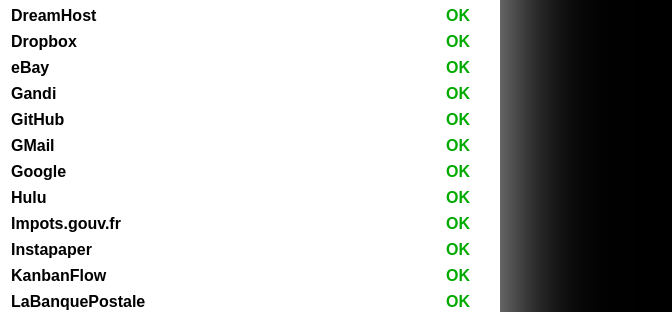
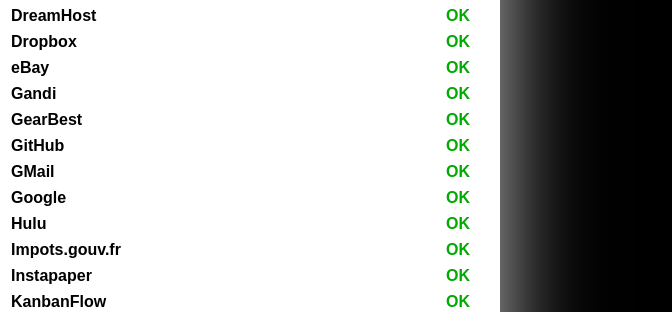
Before and after one commit to superlogout/superlogout.github.io, a plain HTML site: page index.html in a window 1280 px wide. Shown: the part 422-734 px from the top of the page, 420-1092 px from the left. Drawn offline with nearby package versions, Linux system fonts and the light colour scheme.

Commit message:
Add GearBest (#19)

```diff
--- a/index.html
+++ b/index.html
@@ -238,6 +238,7 @@
         ["Dropbox", get("https://www.dropbox.com/logout")],
         ["eBay", get("https://signin.ebay.com/ws/eBayISAPI.dll?SignIn")],
         ["Gandi", get("https://www.gandi.net/login/out")],
+        ["GearBest", get("http://www.gearbest.com/m-users-a-logout.htm")],
         ["GitHub", get("https://github.com/logout")],
         ["GMail", get("http://mail.google.com/mail/?logout")],
         ["Google", get("https://www.google.com/accounts/Logout")],
```
